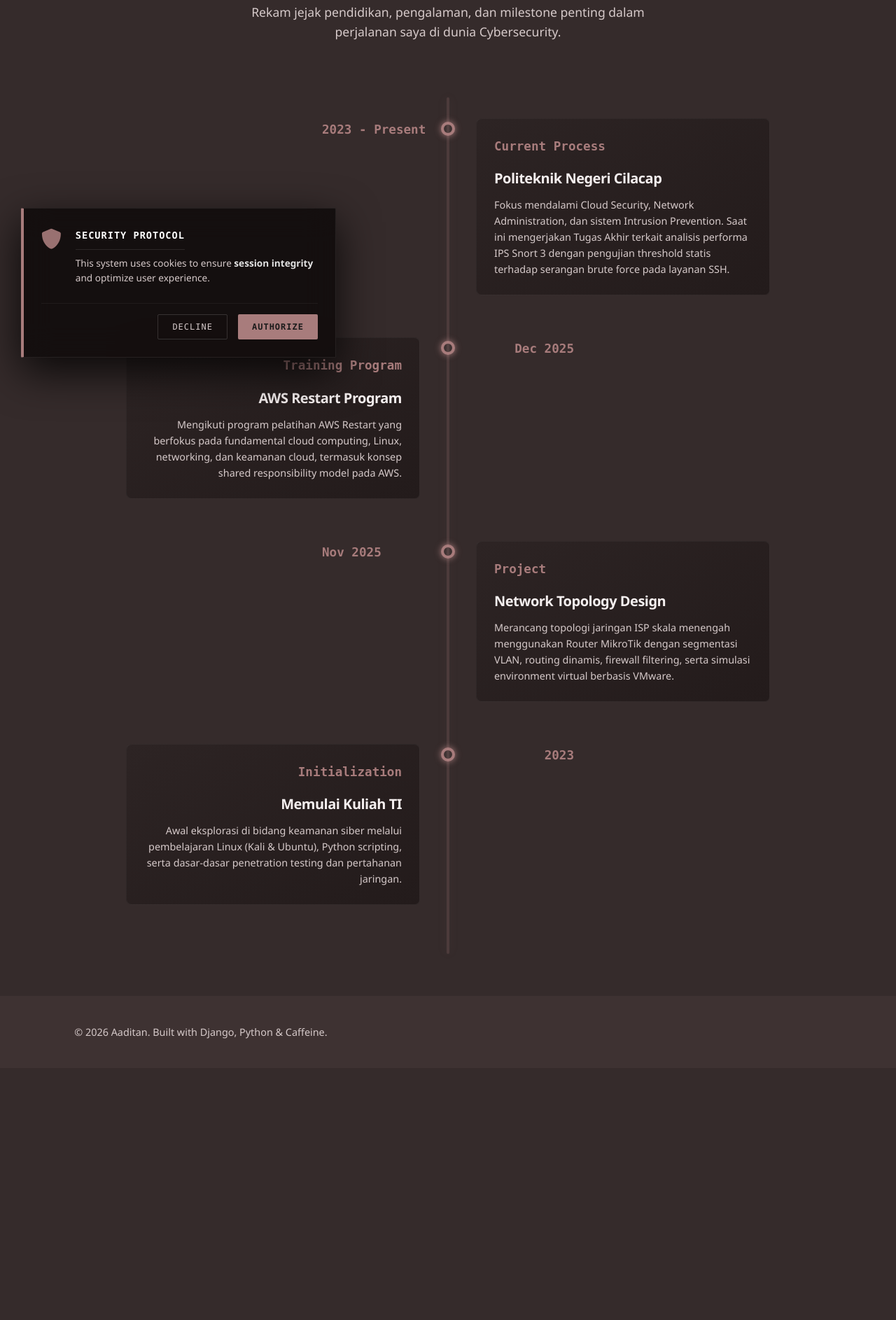
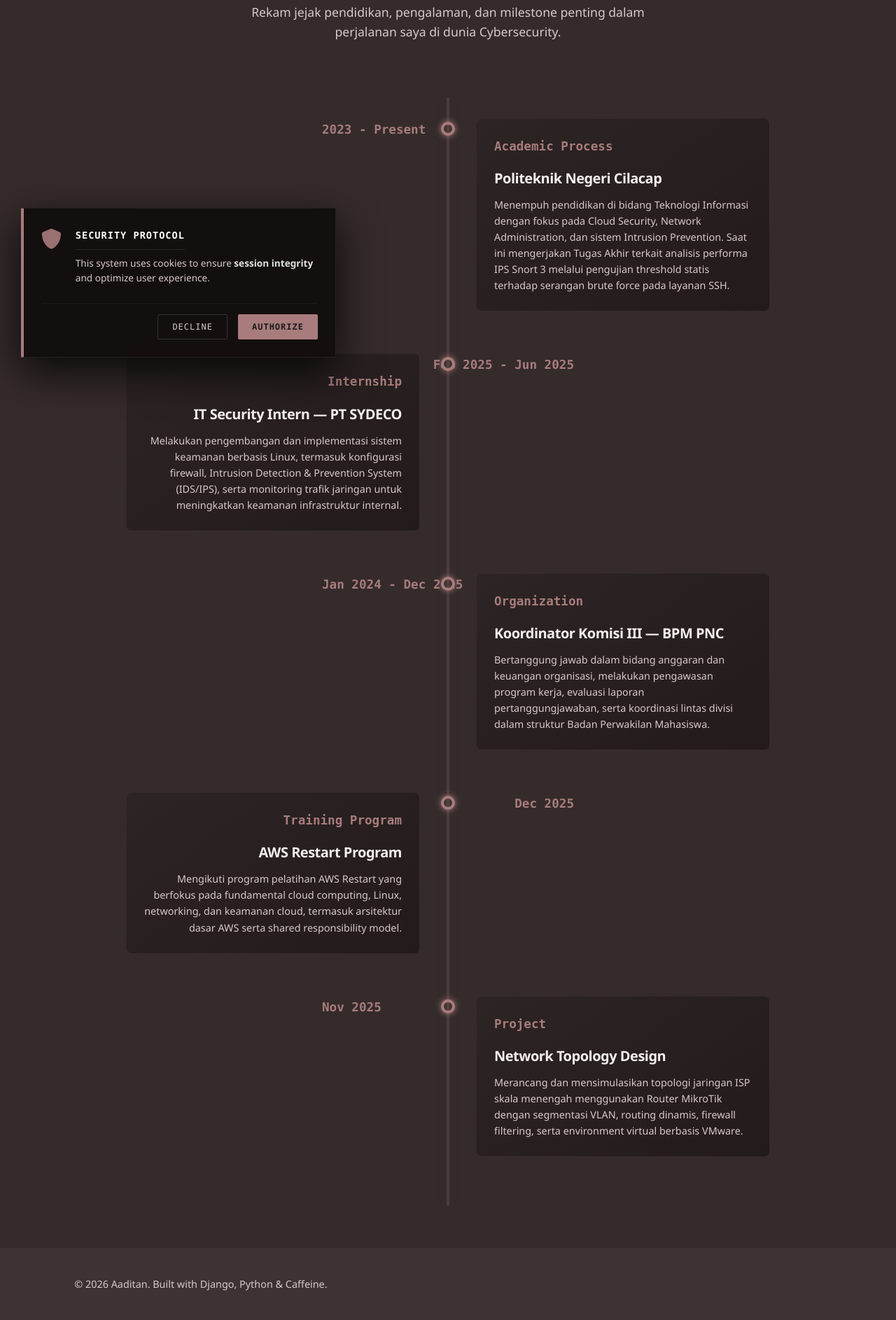
Before and after one commit to aditsetyan/portofolio-django, a Django app: page /about/ in a window 1280 px wide. Shown: the part 259-2145 px from the top of the page at 70% size. Before the commit the page ends 1743 px from the top, so only its background shows below. Run offline with Django 5.2, Linux system fonts and the light colour scheme.

```diff
--- a/templates/about.html
+++ b/templates/about.html
@@ -16,13 +16,44 @@
           <div class="timeline-date">2023 - Present</div>
           <div class="timeline-dot"></div>
           <div class="timeline-content">
-            <span class="mono-badge">Current Process</span>
+            <span class="mono-badge">Academic Process</span>
             <h3>Politeknik Negeri Cilacap</h3>
             <p>
-              Fokus mendalami Cloud Security, Network Administration, dan sistem
-              Intrusion Prevention. Saat ini mengerjakan Tugas Akhir terkait
-              analisis performa IPS Snort 3 dengan pengujian threshold statis
-              terhadap serangan brute force pada layanan SSH.
+              Menempuh pendidikan di bidang Teknologi Informasi dengan fokus
+              pada Cloud Security, Network Administration, dan sistem Intrusion
+              Prevention. Saat ini mengerjakan Tugas Akhir terkait analisis
+              performa IPS Snort 3 melalui pengujian threshold statis terhadap
+              serangan brute force pada layanan SSH.
+            </p>
+          </div>
+        </div>
+
+        <div class="timeline-item">
+          <div class="timeline-date">Feb 2025 - Jun 2025</div>
+          <div class="timeline-dot"></div>
+          <div class="timeline-content">
+            <span class="mono-badge">Internship</span>
+            <h3>IT Security Intern — PT SYDECO</h3>
+            <p>
+              Melakukan pengembangan dan implementasi sistem keamanan berbasis
+              Linux, termasuk konfigurasi firewall, Intrusion Detection &
+              Prevention System (IDS/IPS), serta monitoring trafik jaringan
+              untuk meningkatkan keamanan infrastruktur internal.
+            </p>
+          </div>
+        </div>
+
+        <div class="timeline-item">
+          <div class="timeline-date">Jan 2024 - Dec 2025</div>
+          <div class="timeline-dot"></div>
+          <div class="timeline-content">
+            <span class="mono-badge">Organization</span>
+            <h3>Koordinator Komisi III — BPM PNC</h3>
+            <p>
+              Bertanggung jawab dalam bidang anggaran dan keuangan organisasi,
+              melakukan pengawasan program kerja, evaluasi laporan
+              pertanggungjawaban, serta koordinasi lintas divisi dalam struktur
+              Badan Perwakilan Mahasiswa.
             </p>
           </div>
         </div>
@@ -36,7 +67,8 @@
             <p>
               Mengikuti program pelatihan AWS Restart yang berfokus pada
               fundamental cloud computing, Linux, networking, dan keamanan
-              cloud, termasuk konsep shared responsibility model pada AWS.
+              cloud, termasuk arsitektur dasar AWS serta shared responsibility
+              model.
             </p>
           </div>
         </div>
@@ -48,23 +80,10 @@
             <span class="mono-badge">Project</span>
             <h3>Network Topology Design</h3>
             <p>
-              Merancang topologi jaringan ISP skala menengah menggunakan Router
-              MikroTik dengan segmentasi VLAN, routing dinamis, firewall
-              filtering, serta simulasi environment virtual berbasis VMware.
-            </p>
-          </div>
-        </div>
-
-        <div class="timeline-item">
-          <div class="timeline-date">2023</div>
-          <div class="timeline-dot"></div>
-          <div class="timeline-content">
-            <span class="mono-badge">Initialization</span>
-            <h3>Memulai Kuliah TI</h3>
-            <p>
-              Awal eksplorasi di bidang keamanan siber melalui pembelajaran
-              Linux (Kali & Ubuntu), Python scripting, serta dasar-dasar
-              penetration testing dan pertahanan jaringan.
+              Merancang dan mensimulasikan topologi jaringan ISP skala menengah
+              menggunakan Router MikroTik dengan segmentasi VLAN, routing
+              dinamis, firewall filtering, serta environment virtual berbasis
+              VMware.
             </p>
           </div>
         </div>
```
